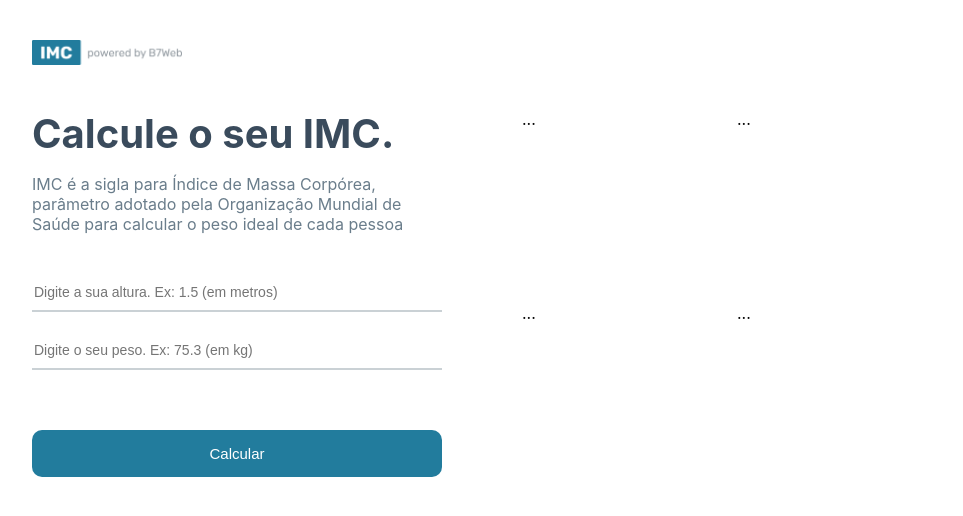
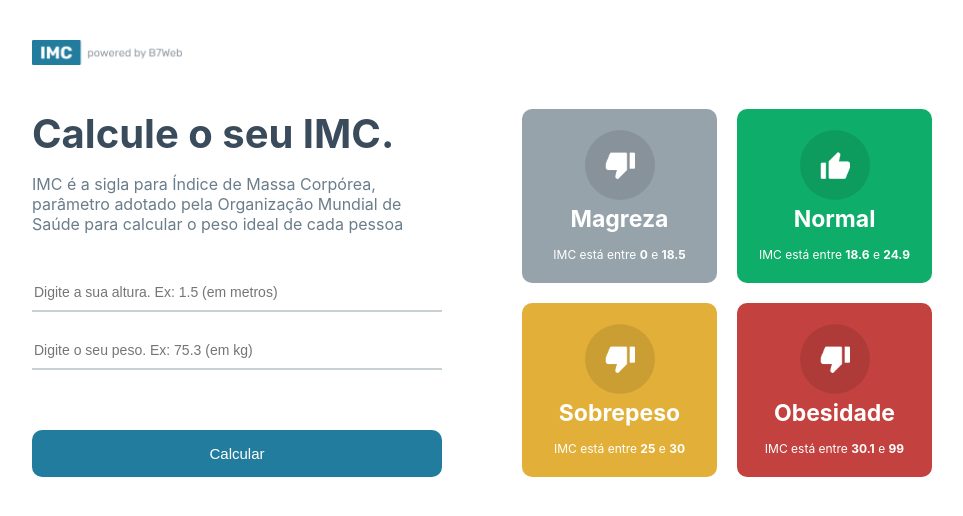
Before and after one commit to EnzoXavier1001/calculadora-imc, a React (Vite) app: page / in a window 1280 px wide. Shown: the top 516 px of the page, without its empty margins (158-1121 px from the left). Built offline with nearby package versions, Linux system fonts and the light colour scheme.

Commit message:
Create GridItem

```diff
--- a/src/components/GridItem/GridItem.module.css
+++ b/src/components/GridItem/GridItem.module.css
@@ -0,0 +1,31 @@
+.main {
+    flex: 1;
+    color: #fff;
+    border-radius: 10px;
+    display: flex;
+    justify-content: center;
+    align-items: center;
+    flex-direction: column;
+    padding: 20px;
+}
+
+.gridIcon {
+    width: 70px;
+    height: 70px;
+    border-radius: 50%;
+    background-color: rgba(0, 0, 0, .1);
+    display: flex;
+    justify-content: center;
+    align-items: center;
+}
+
+.gridTitle {
+    font-size: 23px;
+    font-weight: bold;
+    margin-top: 5px;
+}
+
+.gridInfo {
+    font-size: 12px;
+    margin-top: 14px;
+}
--- a/src/components/GridItem/index.tsx
+++ b/src/components/GridItem/index.tsx
@@ -1,4 +1,7 @@
 import { Level } from "../../helpers/imc"
+import styles from './GridItem.module.css'
+import upImage from '../../assets/up.png'
+import downImage from '../../assets/down.png'
 
 type GridItemProps = {
     item: Level;
@@ -6,6 +9,18 @@
 
 export const GridItem = ({ item }: GridItemProps) => {
     return (
-        <div>...</div>
+        <div className={styles.main} style={{ backgroundColor: item.color}}>
+            <div className={styles.gridIcon}>
+                <img src={item.icon === 'up' ? upImage : downImage} alt="" width="30" />
+            </div>
+            <div className={styles.gridTitle}>
+                {item.title}
+            </div>
+            <div className={styles.gridInfo}>
+                <>
+                    IMC está entre <strong>{item.imc[0]}</strong> e <strong>{item.imc[1]}</strong>
+                </>
+            </div>
+        </div>
     )
 }
```
